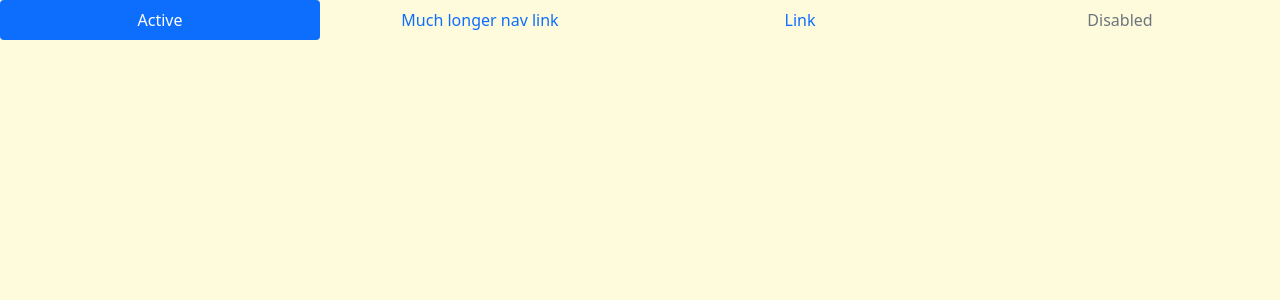
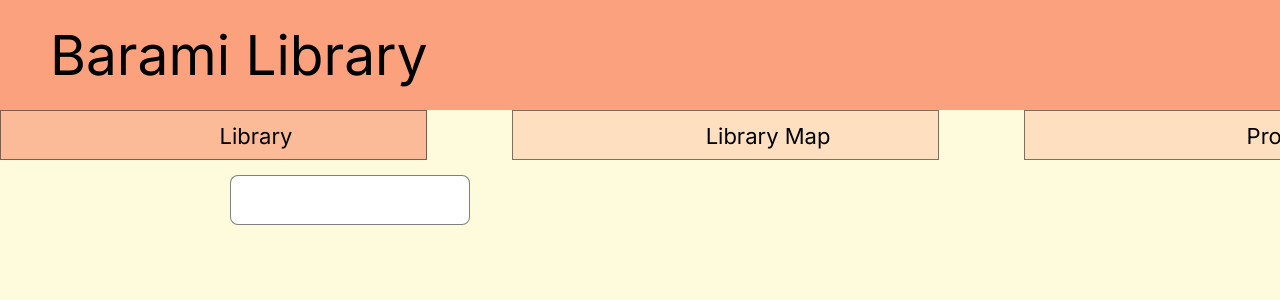
Before and after one commit to pencilpram/Barami, a PHP site: page /home.html in a window 1280 px wide. Shown: the top 300 px of the page. Run offline with PHP 8.4, Linux system fonts and the light colour scheme.

Commit message:
commit on 'main'

```diff
--- /dev/null
+++ b/home.css
@@ -0,0 +1,26 @@
+.menu-activebar{
+    width: 33.33%;
+    height: 50px;
+    background: rgba(252, 161, 125, 1);
+    top:110px;
+    opacity: 1;
+    position: absolute;
+    overflow: hidden;
+    background-color:rgba(252, 161, 125, 0.7);
+    border: 1px solid rgba(0, 0, 0, 0.5);
+}
+.menuword{
+    width: 510px;
+    height: 50px;
+    display: flex;
+    justify-content: center;
+    align-content: center;
+    flex-direction: column;
+    color: rgba(0, 0, 0, 1);
+    position: relative;
+    font-family: Inter;
+    font-weight: Light;
+    font-size: 22px;
+    opacity: 1;
+    text-align: center;
+}
--- a/home.html
+++ b/home.html
@@ -9,25 +9,30 @@
     <link href="https://cdn.jsdelivr.net/npm/bootstrap@5.0.2/dist/css/bootstrap.min.css" rel="stylesheet"
         integrity="sha384-EVSTQN3/azprG1Anm3QDgpJLIm9Nao0Yz1ztcQTwFspd3yD65VohhpuuCOmLASjC" crossorigin="anonymous">
     <link href="login.css" rel="stylesheet" />
+    <link href="home.css" rel="stylesheet" />
 </head>
 
 <body style="background:rgba(254, 250, 220, 1); margin:0;">
-    <!-- <div class="titlebar">
+    <div class="titlebar">
         <span class="baramiword">
             Barami Library
-        </span>-->
+        </span>
     </div>
-    <ul class="nav nav-pills nav-justified" style="top: 300px;">
-        <li class="nav-item">
-            <a class="nav-link active" aria-current="page" href="#">Active</a>
-        </li>
-        <li class="nav-item">
-            <a class="nav-link" href="#">Much longer nav link</a>
-        </li>
-        <li class="nav-item">
-            <a class="nav-link" href="#">Link</a>
-        </li>
-        <li class="nav-item">
-            <a class="nav-link disabled" href="#" tabindex="-1" aria-disabled="true">Disabled</a>
-        </li>
-    </ul>
+    <div class="menu-activebar">
+        <span class="menuword">
+            Library
+        </span>
+    </div>
+    <div class="menu-activebar" style="left:512px; background-color: rgba(252, 161, 125, 0.3);">
+        <span class="menuword">
+            Library Map
+        </span>
+    </div>
+    <div class="menu-activebar" style="left:1024px; background-color: rgba(252, 161, 125, 0.3);">
+        <span class="menuword">
+            Profile
+        </span>
+    </div>
+    <div>
+        <input type="text" name="searching" class="usernamebox" style="top:175px;"/>
+    </div>
```
Also changed, not shown: register.css (+7 -7 lines).
